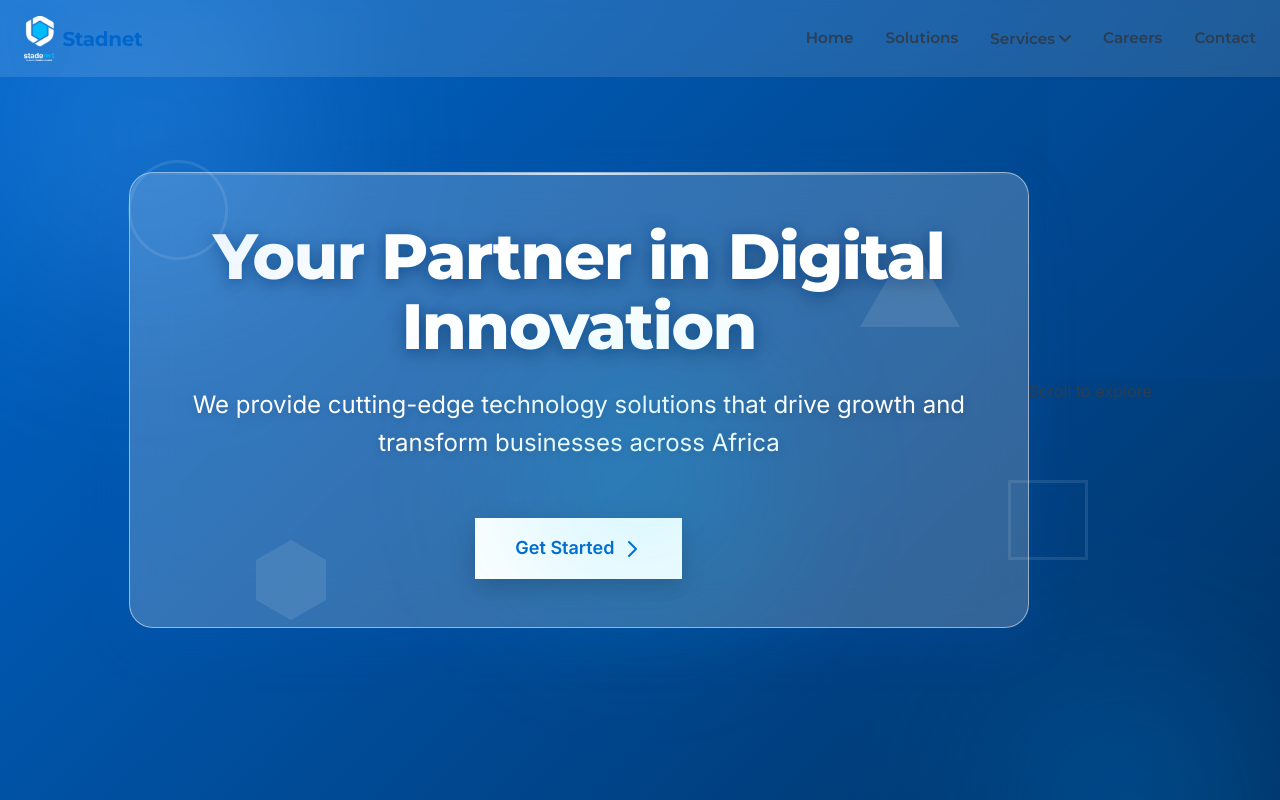
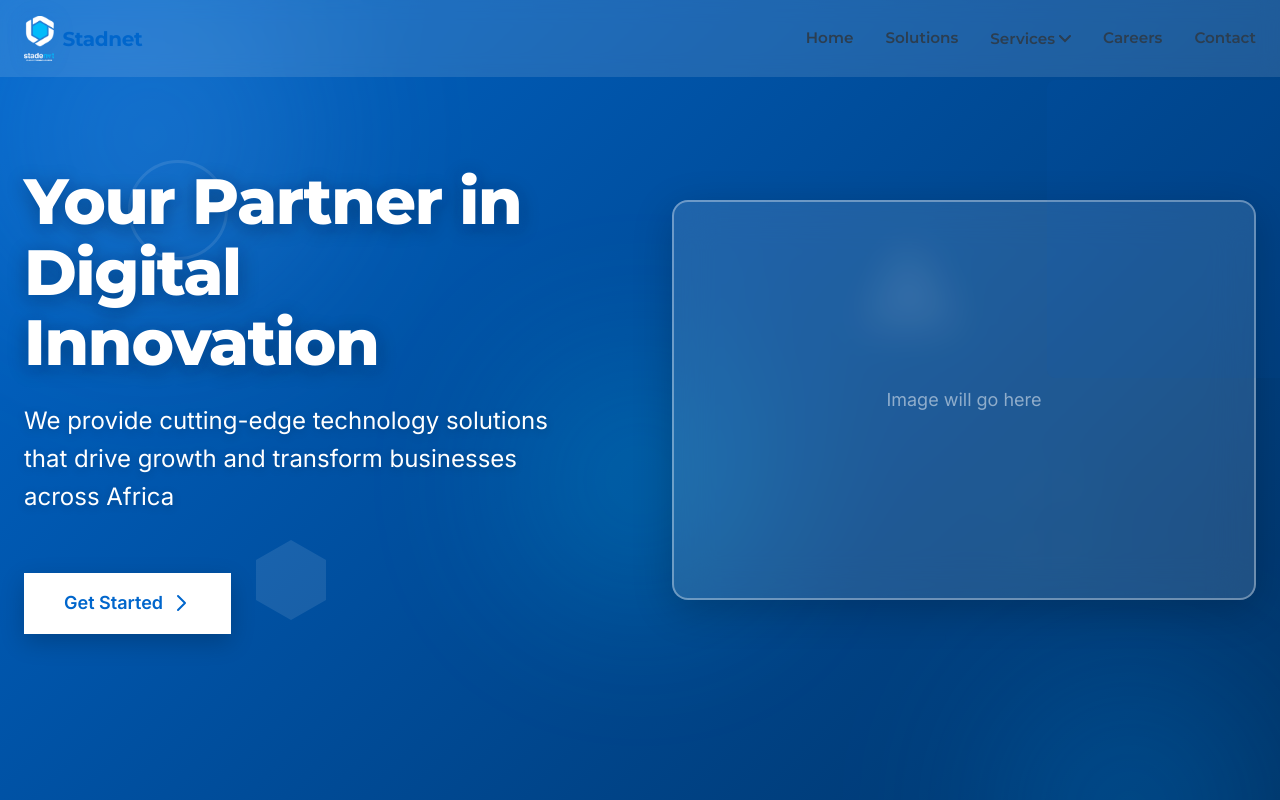
Before and after one commit to chrisarpong/stadnet-technologies, a React (Vite) app: page / in a window 1280 px wide. Shown: the top 800 px of the page. Built offline with nearby package versions, Linux system fonts and the light colour scheme.

Commit message:
fix: Update ParallaxHero component structure
- Fixed component to use split layout properly
- Text content on left, image box on right
- Removed scroll indicator completely

```diff
--- a/src/components/ParallaxHero.jsx
+++ b/src/components/ParallaxHero.jsx
@@ -44,7 +44,10 @@ const ParallaxHero = ({ title, subtitle, ctaText, ctaLink }) => {
                 <div className="shape shape-hexagon" ref={el => shapesRef.current[3] = el}></div>
             </div>
 
-            <div className="hero-content">
+            <div className="container">
+                <div className="hero-split-layout">
+                    {/* Left side - Text content */}
+                    <div className="hero-text-content">
                         <h1 className="hero-title animate-fade-in">
                             {title}
                         </h1>
@@ -61,12 +64,14 @@ const ParallaxHero = ({ title, subtitle, ctaText, ctaLink }) => {
                         )}
                     </div>
 
-            {/* Scroll indicator */}
-            <div className="scroll-indicator animate-pulse">
-                <div className="mouse">
-                    <div className="wheel"></div>
+                    {/* Right side - Image box */}
+                    <div className="hero-image-box">
+                        {/* Placeholder for image - user will add image later */}
+                        <div className="image-placeholder">
+                            <span>Image will go here</span>
                         </div>
-                <p>Scroll to explore</p>
+                    </div>
+                </div>
             </div>
         </div>
     );
```
Lines whose indentation alone changed are shown as unchanged.
